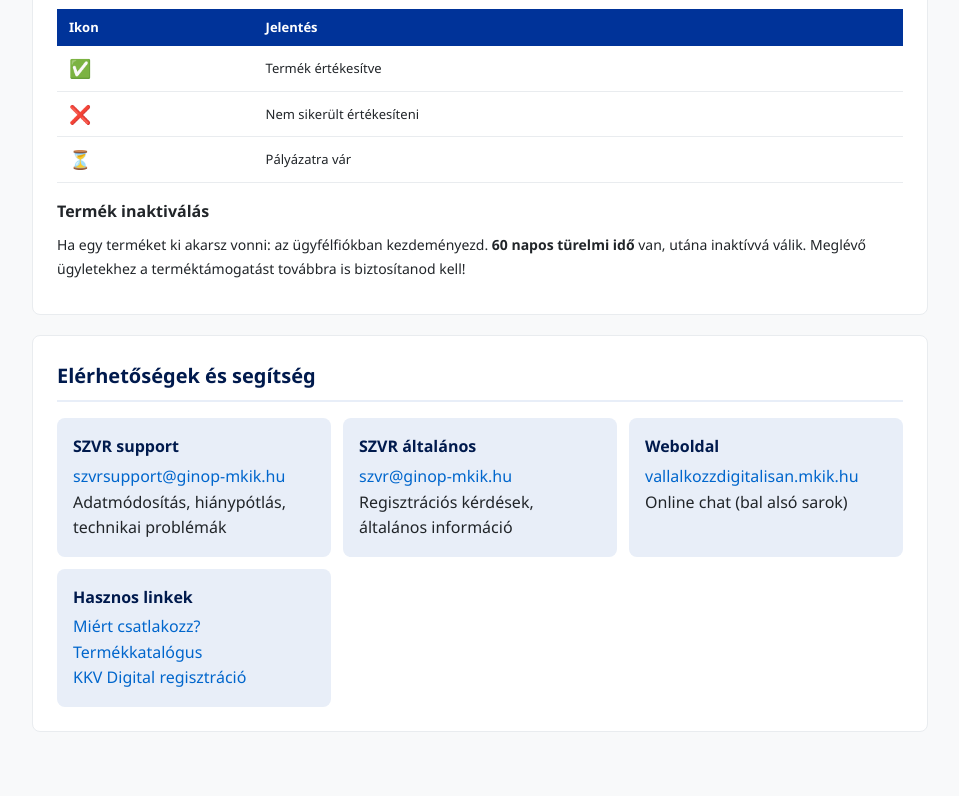
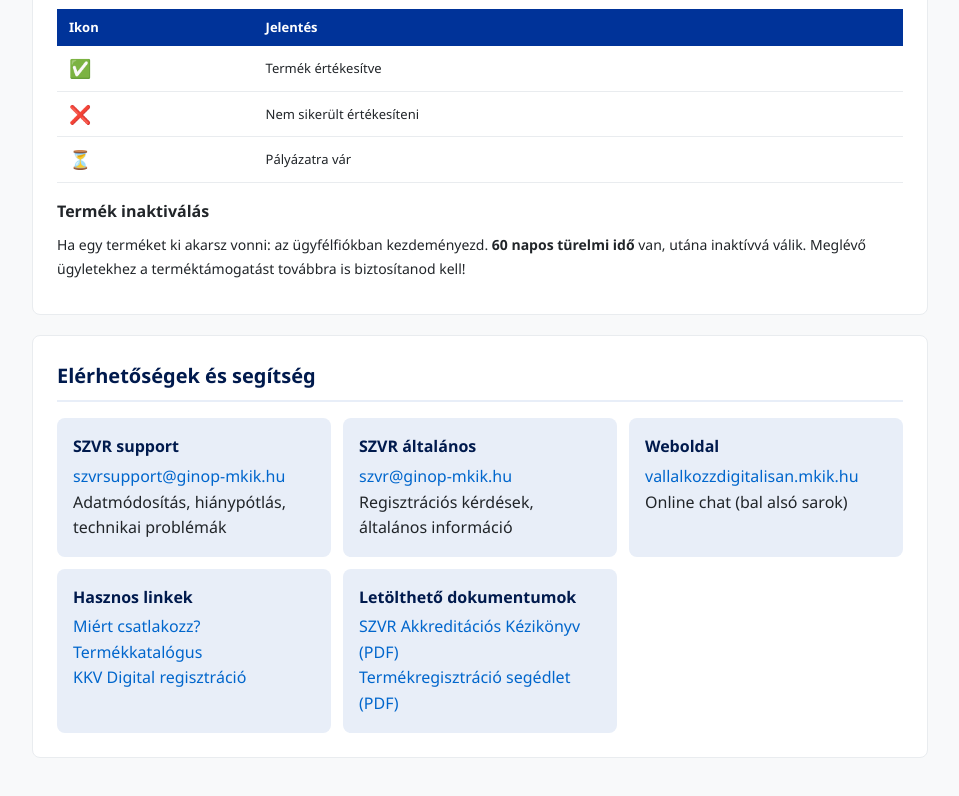
Before and after one commit to CAFEENGLISH/DIMOP, a website: page web/public/supplier.html in a window 1280 px wide. Shown: the part 8002-8798 px from the top of the page, without its empty margins (160-1119 px from the left). Drawn offline with Linux system fonts and the light colour scheme.

Commit message:
Add SZVR PDFs to docs and link from supplier page
- szvr_akkr_kezikonyv.pdf (Accreditation Handbook)
- SZVR_termekregisztracio_segedlet.pdf (Product Registration Guide)
Both available as downloadable docs on Netlify at /docs/

Co-Authored-By: Claude Opus 4.6 (1M context) <noreply@anthropic.com>

```diff
--- a/web/public/supplier.html
+++ b/web/public/supplier.html
@@ -560,6 +560,11 @@
           <a href="https://vallalkozzdigitalisan.mkik.hu/termekek" target="_blank">Termékkatalógus</a><br>
           <a href="https://kkvdigital.dkf.hu/regisztracio" target="_blank">KKV Digital regisztráció</a>
         </div>
+        <div class="sup-contact-card">
+          <strong>Letölthető dokumentumok</strong>
+          <a href="/docs/szvr_akkr_kezikonyv.pdf" target="_blank">SZVR Akkreditációs Kézikönyv (PDF)</a><br>
+          <a href="/docs/SZVR_termekregisztracio_segedlet.pdf" target="_blank">Termékregisztráció segédlet (PDF)</a>
+        </div>
       </div>
     </div>
   </main>
```
Also changed, not shown: 2 other files.
